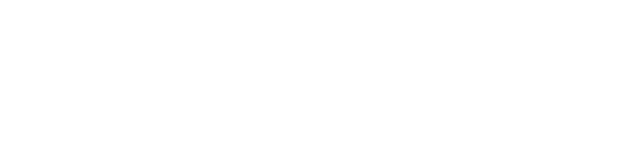
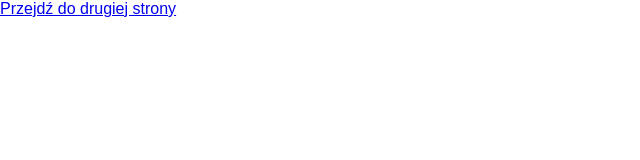
Before and after one commit to daeadrienne/Strona-internetowa, a plain HTML site: page index.html in a window 1280 px wide. Shown: the whole page, without its empty margins (0-640 px from the left). Drawn offline with Linux system fonts and the light colour scheme.

Commit message:
Update index.html

```diff
--- a/index.html
+++ b/index.html
@@ -15,6 +15,6 @@
 
 </head>
 <body>
-
+    <a href="druga_strona.html" target="_blank">Przejdź do drugiej strony</a>
 </body>
 </html>
```
